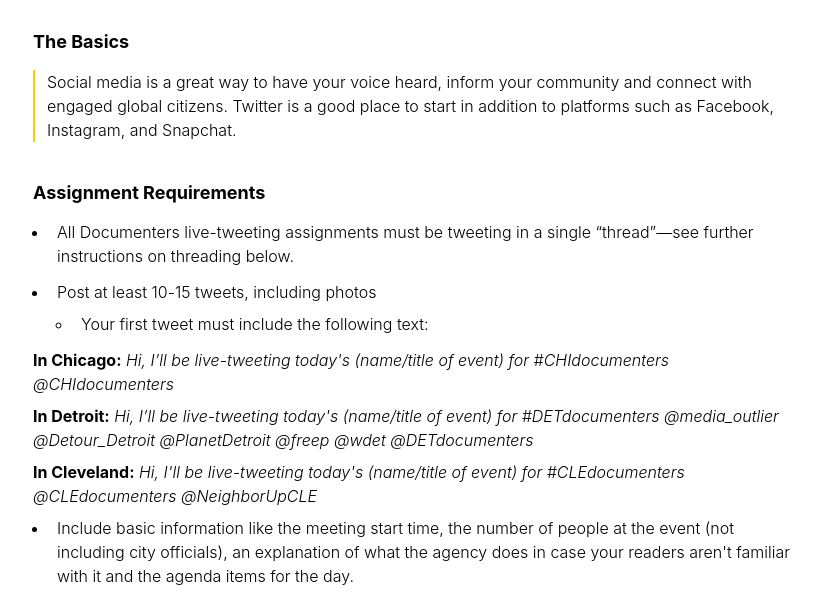
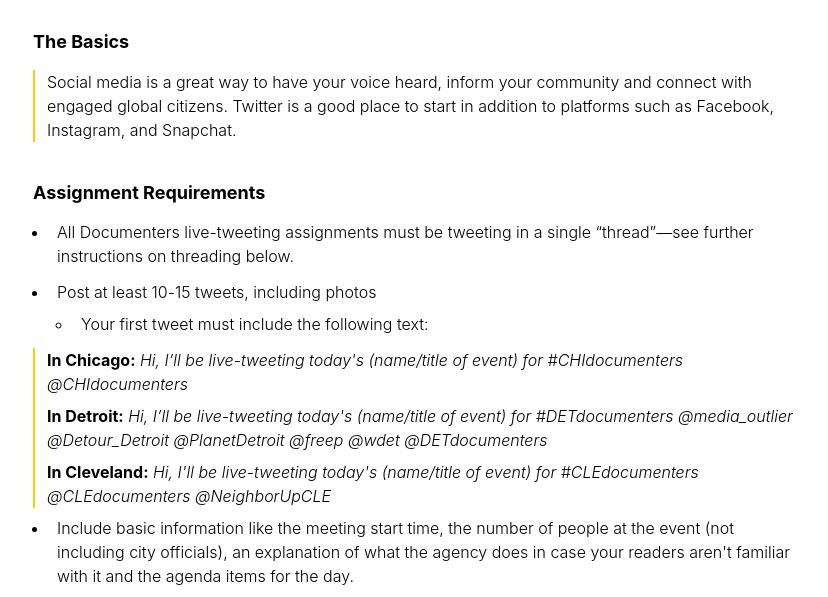
Before and after one commit to City-Bureau/documenters-field-guide, a Gatsby site: page /on-assignment/live-tweeting/ in a window 1280 px wide. Shown: the part 131-728 px from the top of the page, without its empty margins (223-1051 px from the left). Built offline with nearby package versions, Linux system fonts and the light colour scheme; Gatsby itself is replaced by a stand-in of ours; a web font is replaced by a local one.

Commit message:
Adding block quote as indentation for first tweet examples

```diff
--- a/src/content/on-assignment/live-tweeting.md
+++ b/src/content/on-assignment/live-tweeting.md
@@ -16,11 +16,11 @@ order: 2
   * Your first tweet must include the following text:
 
 
-**In Chicago:** _Hi, I’ll be live-tweeting today's (name/title of event) for #CHIdocumenters @CHIdocumenters_
-
-**In Detroit:** _Hi, I’ll be live-tweeting today's (name/title of event) for #DETdocumenters @media\_outlier @Detour_Detroit @PlanetDetroit @freep  @wdet  @DETdocumenters_
-
-**In Cleveland:** _Hi, I'll be live-tweeting today's (name/title of event) for #CLEdocumenters @CLEdocumenters @NeighborUpCLE_
+> **In Chicago:** _Hi, I’ll be live-tweeting today's (name/title of event) for #CHIdocumenters @CHIdocumenters_
+>
+> **In Detroit:** _Hi, I’ll be live-tweeting today's (name/title of event) for #DETdocumenters @media\_outlier @Detour_Detroit @PlanetDetroit @freep  @wdet  @DETdocumenters_
+>
+> **In Cleveland:** _Hi, I'll be live-tweeting today's (name/title of event) for #CLEdocumenters @CLEdocumenters @NeighborUpCLE_
 
 * Include basic information like the meeting start time, the number of people at the event (not including city officials), an explanation of what the agency does in case your readers aren't familiar with it and the agenda items for the day.
 * Conclude your Twitter thread with a sign off, for example:
```
